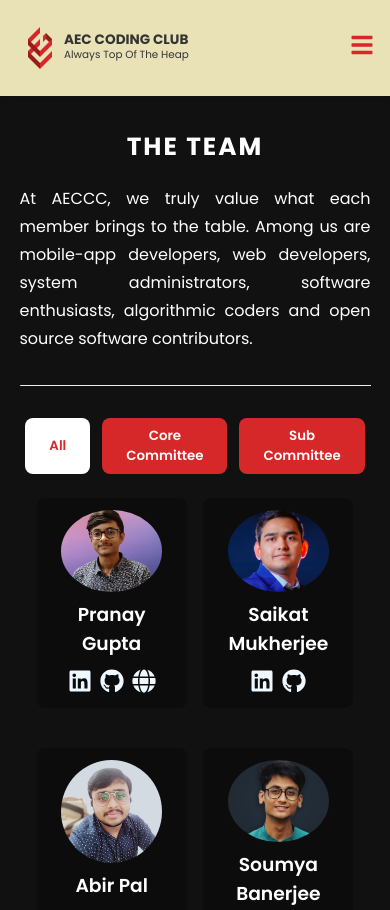
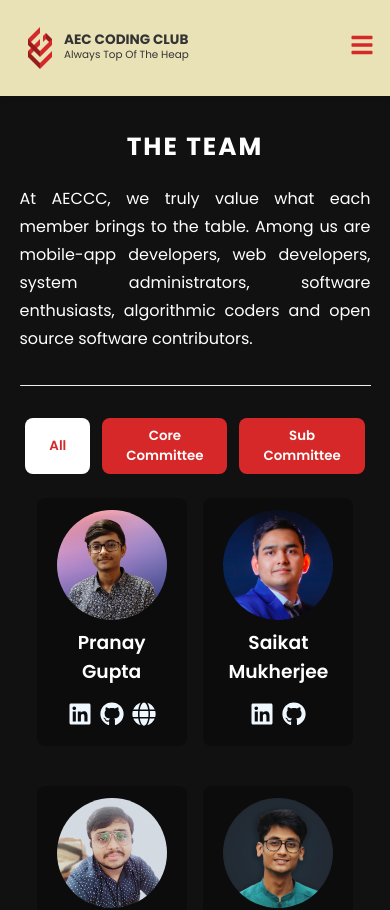
Before and after one commit to aec-coding-club/AEC-Coding-Club-Website, a React (Create React App) app in the folder Frontend/: page /members in a window 390 px wide. Shown: the top 910 px of the page. Built offline with nearby package versions, Linux system fonts and the light colour scheme.

Commit message:
members photos fixed

```diff
--- a/Frontend/src/Components/styles/MemberCard.css
+++ b/Frontend/src/Components/styles/MemberCard.css
@@ -1,9 +1,9 @@
 .member-card {
   width: 210px;
-  height: 210px;
+  /* height: 210px; */
   display: flex;
   flex-direction: column;
-  justify-content: center;
+  justify-content: start;
   align-items: center;
   padding: 0.75rem;
   transition: 0.3s ease-in-out;
@@ -16,8 +16,8 @@
 }
 
 .card-img-container {
-  width: 80%;
-  height: 80%;
+  width: 160px;
+  height: 160px;
   border-radius: 10%;
   overflow: hidden;
   transition: 0.3s ease-in-out;
@@ -80,7 +80,7 @@
 @media (max-width: 500px) {
   .member-card {
     width: 150px;
-    min-height: 150px;
+    /* min-height: 150px; */
   }
 }
 
@@ -90,18 +90,20 @@
     text-align: center;
   }
   .member-card {
-    /* border-radius: 50%; */
+    height: auto;
     background-color: rgba(0, 0, 0, 0.308);
   }
   .card-img-container {
+    width: 110px;
+    height: 110px;
     border-radius: 50%;
-    height: auto;
   }
   .card-links {
     height: 2.5rem;
     opacity: 1;
     position: initial;
     background-color: transparent;
+    margin-top: auto;
   }
 }
 
```
Also changed, not shown: Frontend/src/Assets/members/AritraBiswas.jpg.
